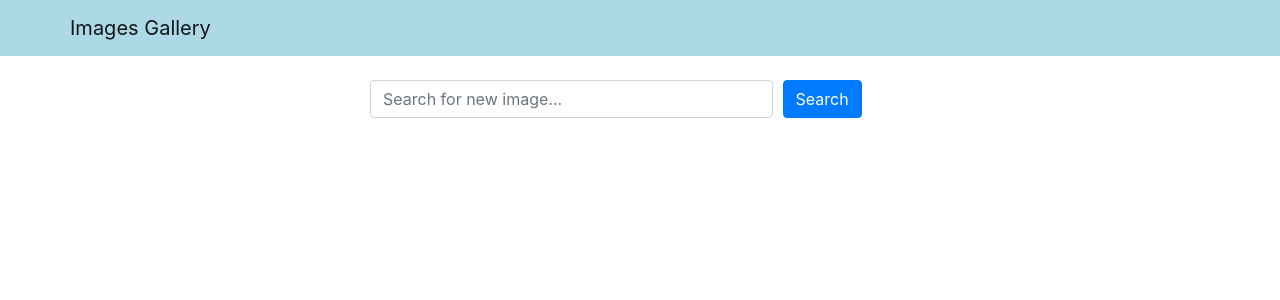
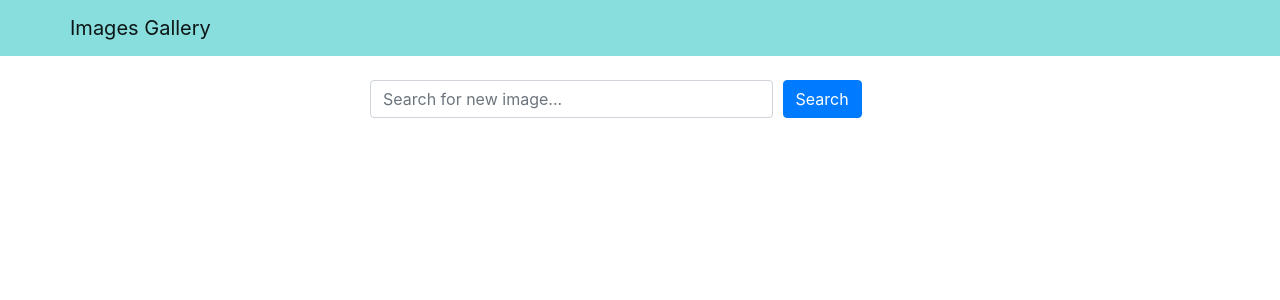
Before and after one commit to gomespgp/images-gallery, a React (Create React App) app in the folder frontend/: page / in a window 1280 px wide. Shown: the top 300 px of the page. Built offline with nearby package versions, Linux system fonts and the light colour scheme; no server answers.

Commit message:
first api call

```diff
--- a/frontend/src/App.js
+++ b/frontend/src/App.js
@@ -2,6 +2,8 @@ import { useState } from "react";
 import "bootstrap/dist/css/bootstrap.min.css";
 import Header from "./components/Header";
 import Search from "./components/Search";
+
+const UNSPLASH_KEY = process.env.REACT_APP_UNSPLASH_KEY;
 
 const App = () => {
   const [word, setWord] = useState('');
@@ -9,6 +11,14 @@ const App = () => {
   const handleSearchSubmit = (e) => {
     e.preventDefault();
     console.log(word);
+    fetch(`https://api.unsplash.com/photos/random/?query=${word}&client_id=${UNSPLASH_KEY}`)
+      .then((res) => res.json())
+      .then((data) => {
+        console.log(data);
+      })
+      .catch((err) => {
+        console.log(err);
+      });
   };
 
   return (
--- a/frontend/src/components/Header.js
+++ b/frontend/src/components/Header.js
@@ -2,7 +2,7 @@ import React from 'react';
 import { Navbar, Container } from 'react-bootstrap';
 
 const navbarStyle = {
-    backgroundColor: 'lightblue'
+    backgroundColor: '#88dddd'
 };
 
 const Header = (props) => {
```
